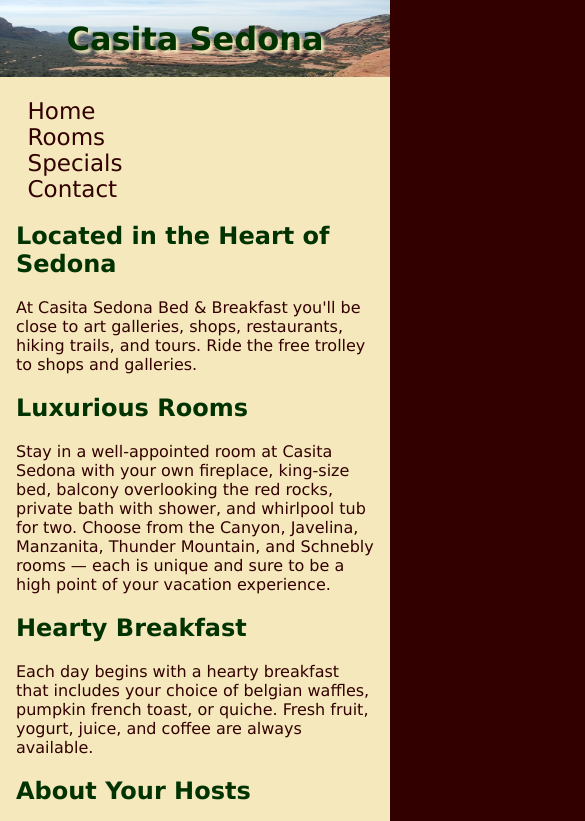
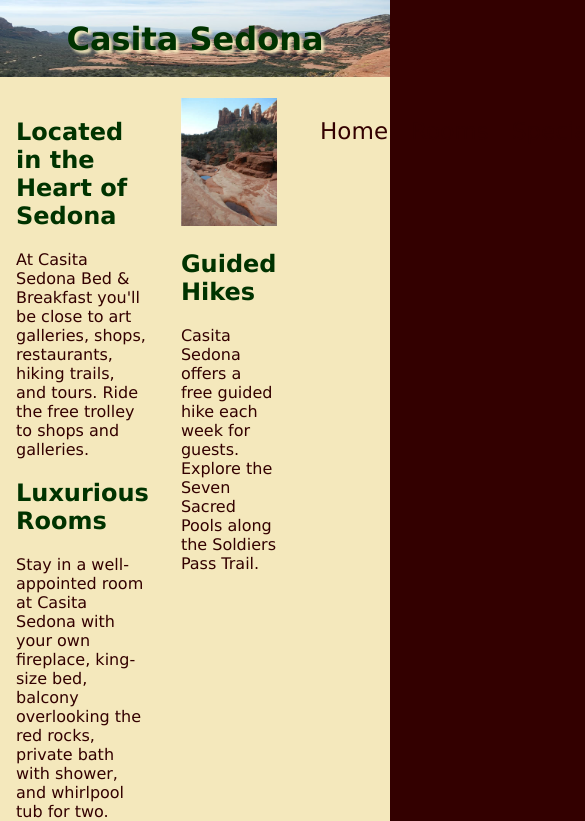
Before and after one commit to 44334-fa21/ch7inclassnotesflex-ehbrightwell, a plain HTML site: page index.html in a window 390 px wide. Shown: the top 821 px of the page, 585 px wide, since content can reach past the window. Drawn offline with Linux system fonts and the light colour scheme.

Commit message:
Flex Notes
Flex Notes

```diff
--- a/index.html
+++ b/index.html
@@ -45,17 +45,26 @@ footer { text-align: center;
 		 color: #003300;
 		 padding: 2.5%;
 }
+#demo {display:flex;
+            flex direction row;}
+            nav{flew: 1;}
+            main{flew: 7;}
+            aside{flex: 2;}
 @media only screen and (max-width: 1024px) {
             body { margin: 0; padding: 0; }
             #wrapper { width: auto; margin: 0; }
 		    h1 { font-size: 200%; }
+        #demo {flex-disrection: column;}
+        nav ul {display: flex;
+        flex-direction: row;
+      justify-content: center;}
 			nav li { padding: 0 0.5em;
 				     font-size: 1.2em; 	}
 
+@media only screen and (max-width: 768px) {
+         	nav {order: 1;}
 }
-@media only screen and (max-width: 768px) {
-
-}
+nav ul {flex-wrap: wrap:}
 header, main, nav, footer, figure, figcaption { display: block; }
 </style>
 </head>
@@ -64,7 +73,7 @@ header, main, nav, footer, figure, figcaption { display: block; }
   <header>
     <h1>Casita Sedona</h1>
   </header>
-  <div>
+  <div id="demo">
   <nav>
     <ul>
 	 <li><a href="index.html">Home</a></li>
@@ -75,7 +84,7 @@ header, main, nav, footer, figure, figcaption { display: block; }
    </nav>
    <main>
 	<h2>Located in the Heart of Sedona</h2>
-    <p>At Casita Sedona Bed &amp; Breakfast you&#39;ll be close to art galleries, shops, restaurants, hiking trails, and tours. Ride the free trolley to shops and galleries.</p>
+    <p>At Casita Sedona Bed &amp; Breakfast you'll be close to art galleries, shops, restaurants, hiking trails, and tours. Ride the free trolley to shops and galleries.</p>
     <h2>Luxurious Rooms </h2>
     <p>Stay in a well-appointed room at Casita Sedona with your own fireplace, king-size bed, balcony overlooking the red rocks, private bath with shower, and whirlpool tub for two. Choose from the Canyon, Javelina, Manzanita, Thunder Mountain, and Schnebly rooms &mdash; each is unique and sure to be a high point of your vacation experience.</p>
   	<h2>Hearty Breakfast</h2>
```
